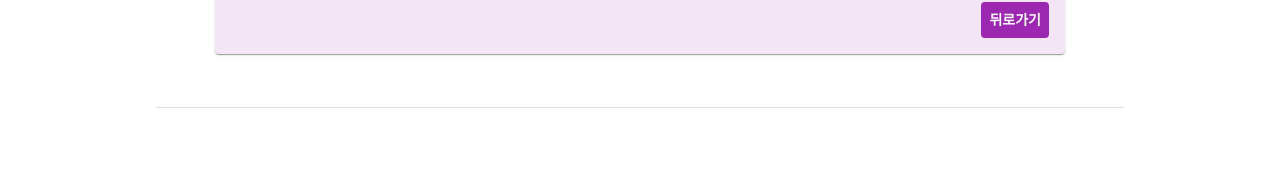
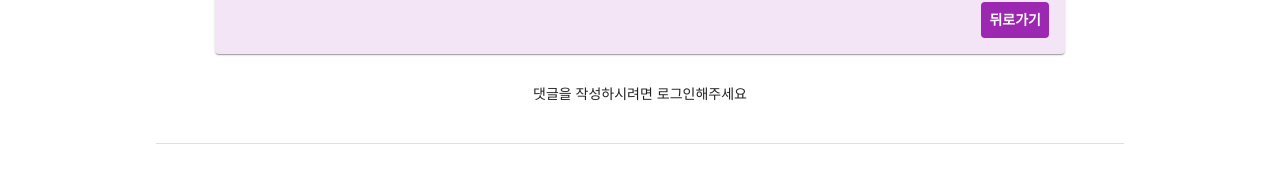
Before and after one commit to Heejae-Lee/cocktailus, a React (Create React App) app in the folder frontend/: page /recipe/detail/1 in a window 1280 px wide. Shown: the part 626-800 px from the top of the page. Built offline with nearby package versions, Linux system fonts and the light colour scheme.

Commit message:
Feat: '미 로그인 시 댓글 작성을 위해서 로그인이 필요함을 고지'

```diff
--- a/frontend/src/pages/RecipeDetail/index.js
+++ b/frontend/src/pages/RecipeDetail/index.js
@@ -12,7 +12,7 @@ import RecipeDetailIntro from "../../components/RecipeDetailIntro/";
 import Comment from "../../components/Comment";
 import CommentTextField from "../../components/CommentTextField/";
 
-import { recipeAPI } from "../../utils/recipeAPI"
+import { recipeAPI } from "../../utils/recipeAPI";
 
 function RecipeDetail(match) {
   const classes = useStyles();
@@ -41,7 +41,6 @@ function RecipeDetail(match) {
     recipeAPI.getRecipeDetail(recipeId, setState, setComments);
   }, [recipeId, newComment]);
 
-
   return (
     <Box>
       <Container>
@@ -64,16 +63,19 @@ function RecipeDetail(match) {
 
         <RecipeDetailIntro data={state} />
         {/* 코멘트 입력 컴포넌트, 로그인 정보가 저장되어있을 경우에만 보임 */}
-        {member &&
-        <CommentTextField
-          articleId={state.id}
-          newComment={newComment}
-          setNewComment={setNewComment}
-        />}
-        <Comment
-          articleId={state.id}
-          comments={comments}
-        />
+        {member && (
+          <CommentTextField
+            articleId={state.id}
+            newComment={newComment}
+            setNewComment={setNewComment}
+          />
+        )}
+        {!member && (
+          <Typography variant="body2" align="center">
+            댓글을 작성하시려면 로그인해주세요
+          </Typography>
+        )}
+        <Comment articleId={state.id} comments={comments} />
         <div style={{ width: "100%", height: "50px" }} />
       </Container>
       <AppFooter />
```
